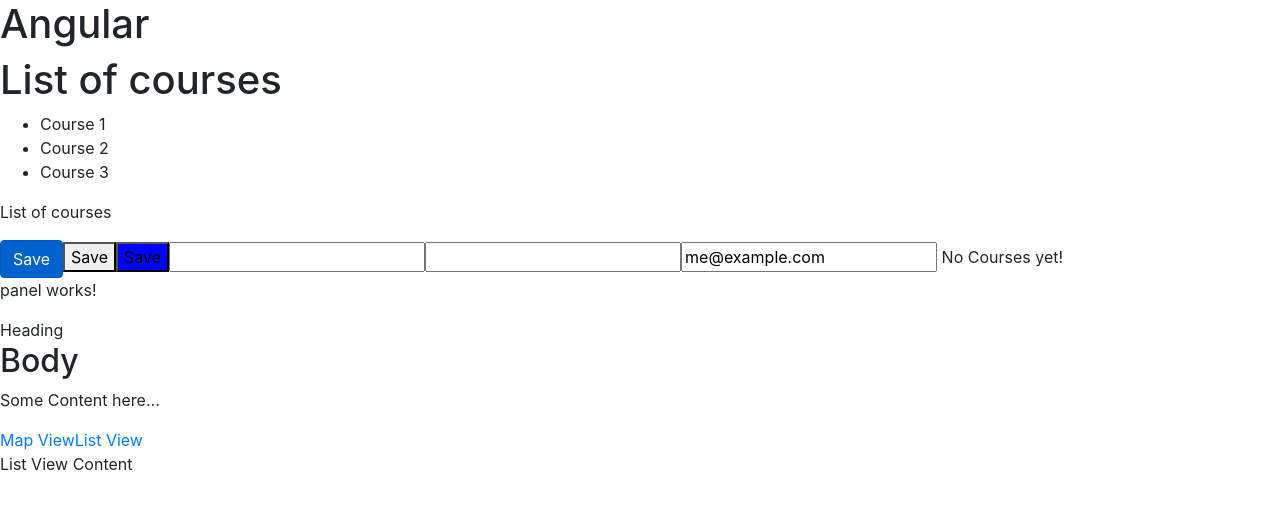
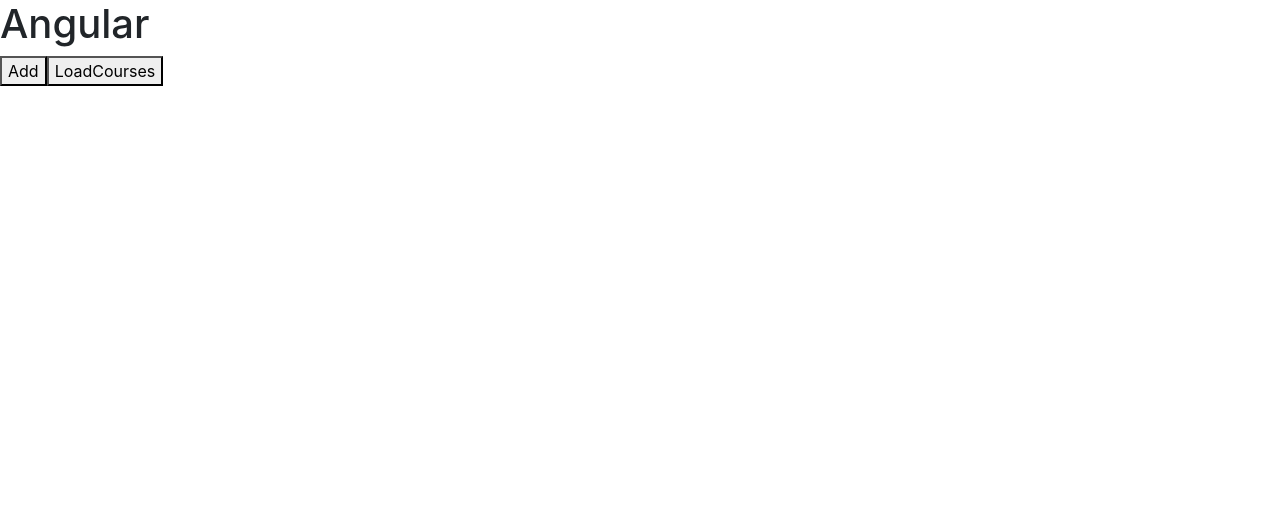
Before and after one commit to AdarshPawar29/Angular-App, an Angular app: page / in a window 1280 px wide. Shown: the top 508 px of the page. Built offline with nearby package versions, Linux system fonts and the light colour scheme.

Commit message:
ngFor & trackBy*

```diff
--- a/src/app/app.component.html
+++ b/src/app/app.component.html
@@ -1,16 +1,18 @@
 <h1>Angular</h1>
-<courses></courses>
+<!-- <courses></courses> -->
 <!-- <favorite></favorite> -->
 <!-- <favorite [isFavorite]="post.isFavorite" (change)="onFavoriteChanged()" ></favorite> -->
-<bootstrap-panel>
+<!-- <bootstrap-panel>
     <ng-container class="heading">Heading</ng-container>
     <div class="body">
         <h2>Body</h2>
         <p>Some Content here...</p>
     </div>
-</bootstrap-panel>
+</bootstrap-panel> -->
 
-<ul class="nav nav-pills">
+<!-- ngSwitchCase -->
+
+<!-- <ul class="nav nav-pills">
     <li [class.active]="viewMode=='map'">
         <a href="#" (click)="viewMode = 'map'">Map View</a>
     </li>
@@ -22,4 +24,14 @@
     <div *ngSwitchCase="'map'">Map View Content</div>
     <div *ngSwitchCase="'list'">List View Content</div>
     <div *ngSwitchDefault>OtherWise!</div>
-</div>
+</div> -->
+
+<!-- ngfor -->
+<button (click) = "onAdd()">Add</button>
+<button (click) = "loadCourses()">LoadCourses</button>
+<ul>
+    <li *ngFor="let i of course; trackBy: trackCourse">
+       {{i.id}} : {{ i.name }} <span *ngIf="isEven">[EVEN]</span>
+       <button (click)="onRemove(course)">Remove</button>
+    </li>
+</ul>
--- a/src/app/app.component.ts
+++ b/src/app/app.component.ts
@@ -19,4 +19,26 @@
 
   //ngSwitchCase
   viewMode = "list";
+
+  //ngFor
+  course = [];
+
+  onAdd = () => this.course.push({id:5, name: 'course5'});
+  onRemove(course){
+    let index = this.course.indexOf(course);
+    this.course.splice(index, 1);
+  }
+  loadCourses = () => {
+    this.course = [
+      { id:1, name: 'course1'},
+      { id:2, name: 'course2'},
+      { id:3, name: 'course3'},
+      { id:4, name: 'course4'},
+    ]
+  }
+  trackCourse(index, i){
+    // return (i ? i.id : undefined);
+    // return index ;
+    return i.id;
+  }
 }
--- a/src/app/courses/courses.component.html
+++ b/src/app/courses/courses.component.html
@@ -26,7 +26,7 @@
 <!-- two-way binding -->
 <input [(ngModel)]="Gemail" (keyup.enter)="onKeyUp2()" />
 
-<div *ngIf="course.length > 0; then CourseList else noCourse">
+<div *ngIf="courses.length > 0; then CourseList else noCourse">
 </div>
 <ng-template #CourseList>
   List of course
--- a/src/app/courses/courses.component.ts
+++ b/src/app/courses/courses.component.ts
@@ -43,5 +43,5 @@
     isFavorite: true
   }
 
-  course = [];
+
 }
```
